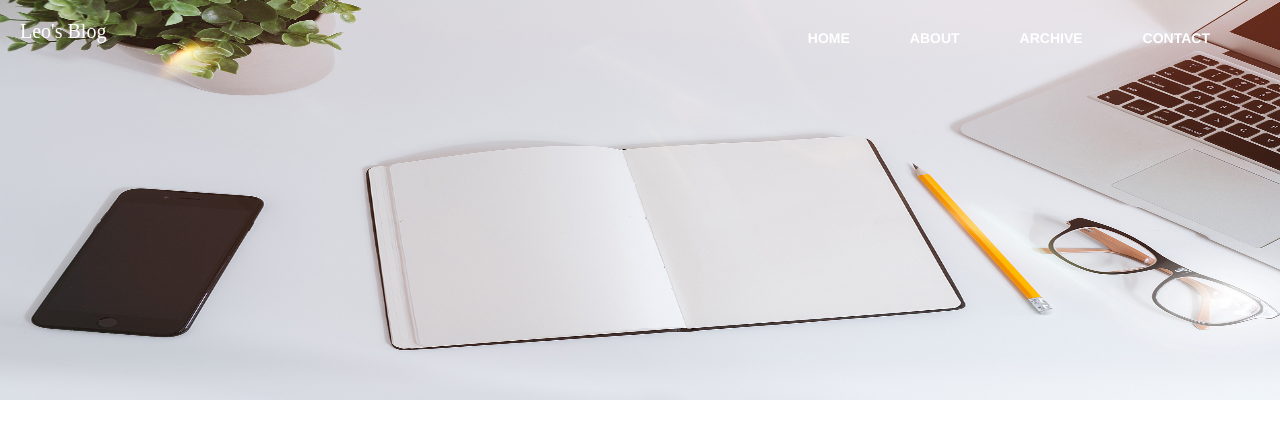
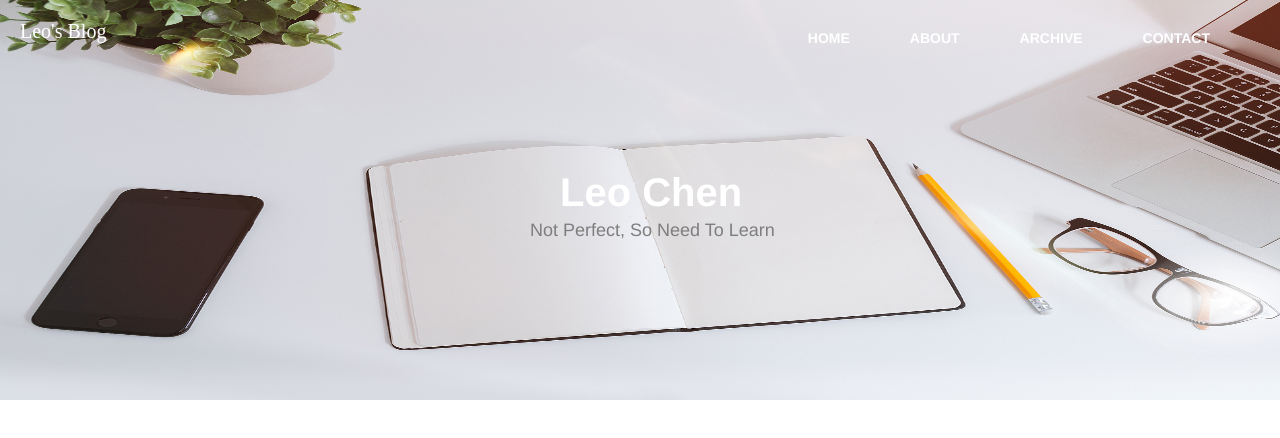
Before and after one commit to Saturday24/vue-blog, a Vue app: page /home in a window 1280 px wide. Shown: the top 438 px of the page. Built offline with nearby package versions, Linux system fonts and the light colour scheme.

Commit message:
modified header content

```diff
--- a/src/components/about.vue
+++ b/src/components/about.vue
@@ -1,6 +1,8 @@
 <template>
   <div id="about">
     <div class="bgBanner">
+      <p class="bannerTitle">{{bannerTitle}}</p>
+      <p class="bannerDesc">{{bannerDesc}}</p>
     </div>
   </div>
 </template>
@@ -10,6 +12,8 @@ export default {
   name: 'about',
   data () {
     return {
+      bannerTitle: 'Leo Chen',
+      bannerDesc: 'Not Perfect, So Need To Learn'
     }
   }
 }
@@ -25,5 +29,25 @@ export default {
       background-image: url(../common/image/about-bg.jpg);
       background-repeat: no-repeat;
       background-size: 100% 100%;
+      position: relative;
+  }
+  .bannerTitle {
+    color: #fff;
+    font-size: 40px;
+    font-weight: bold;
+    position: absolute;
+    top: 50%;
+    left: 50%;
+    margin-left: -80px;
+    margin-top: -30px;
+  }
+  .bannerDesc {
+    color: #7e7e7e;
+    position: absolute;
+    top: 50%;
+    left: 50%;
+    margin-left: -110px;
+    margin-top: 20px;
+    font-size: 18px;
   }
 </style>
--- a/src/components/archive.vue
+++ b/src/components/archive.vue
@@ -1,6 +1,8 @@
 <template>
   <div id="archive">
     <div class="bgBanner">
+      <p class="bannerTitle">{{bannerTitle}}</p>
+      <p class="bannerDesc">{{bannerDesc}}</p>
     </div>
   </div>
 </template>
@@ -10,6 +12,8 @@ export default {
   name: 'archive',
   data () {
     return {
+      bannerTitle: 'Leo Chen',
+      bannerDesc: 'Not Perfect, So Need To Learn'
     }
   }
 }
@@ -25,5 +29,25 @@ export default {
       background-image: url(../common/image/post-bg.jpg);
       background-repeat: no-repeat;
       background-size: 100% 100%;
+      position: relative;
+  }
+  .bannerTitle {
+    color: #fff;
+    font-size: 40px;
+    font-weight: bold;
+    position: absolute;
+    top: 50%;
+    left: 50%;
+    margin-left: -80px;
+    margin-top: -30px;
+  }
+  .bannerDesc {
+    color: #7e7e7e;
+    position: absolute;
+    top: 50%;
+    left: 50%;
+    margin-left: -110px;
+    margin-top: 20px;
+    font-size: 18px;
   }
 </style>
--- a/src/components/contact.vue
+++ b/src/components/contact.vue
@@ -1,6 +1,8 @@
 <template>
   <div id="contact">
     <div class="bgBanner">
+      <p class="bannerTitle">{{bannerTitle}}</p>
+      <p class="bannerDesc">{{bannerDesc}}</p>
     </div>
   </div>
 </template>
@@ -10,6 +12,8 @@ export default {
   name: 'contact',
   data () {
     return {
+      bannerTitle: 'Leo Chen',
+      bannerDesc: 'Not Perfect, So Need To Learn'
     }
   }
 }
@@ -25,5 +29,25 @@ export default {
       background-image: url(../common/image/post-sample-image.jpg);
       background-repeat: no-repeat;
       background-size: 100% 100%;
+      position: relative;
+  }
+  .bannerTitle {
+    color: #fff;
+    font-size: 40px;
+    font-weight: bold;
+    position: absolute;
+    top: 50%;
+    left: 50%;
+    margin-left: -80px;
+    margin-top: -30px;
+  }
+  .bannerDesc {
+    color: #7e7e7e;
+    position: absolute;
+    top: 50%;
+    left: 50%;
+    margin-left: -110px;
+    margin-top: 20px;
+    font-size: 18px;
   }
 </style>
--- a/src/components/home.vue
+++ b/src/components/home.vue
@@ -1,6 +1,8 @@
 <template>
   <div id="home">
     <div class="bgBanner">
+      <p class="bannerTitle">{{bannerTitle}}</p>
+      <p class="bannerDesc">{{bannerDesc}}</p>
     </div>
   </div>
 </template>
@@ -10,6 +12,8 @@ export default {
   name: 'home',
   data () {
     return {
+      bannerTitle: 'Leo Chen',
+      bannerDesc: 'Not Perfect, So Need To Learn'
     }
   }
 }
@@ -25,5 +29,25 @@ export default {
       background-image: url(../common/image/home-bg.jpg);
       background-repeat: no-repeat;
       background-size: 100% 100%;
+      position: relative;
+  }
+  .bannerTitle {
+    color: #fff;
+    font-size: 40px;
+    font-weight: bold;
+    position: absolute;
+    top: 50%;
+    left: 50%;
+    margin-left: -80px;
+    margin-top: -30px;
+  }
+  .bannerDesc {
+    color: #7e7e7e;
+    position: absolute;
+    top: 50%;
+    left: 50%;
+    margin-left: -110px;
+    margin-top: 20px;
+    font-size: 18px;
   }
 </style>
```
Also changed, not shown: 2 other files (tests, documents, lock files or other folders).
